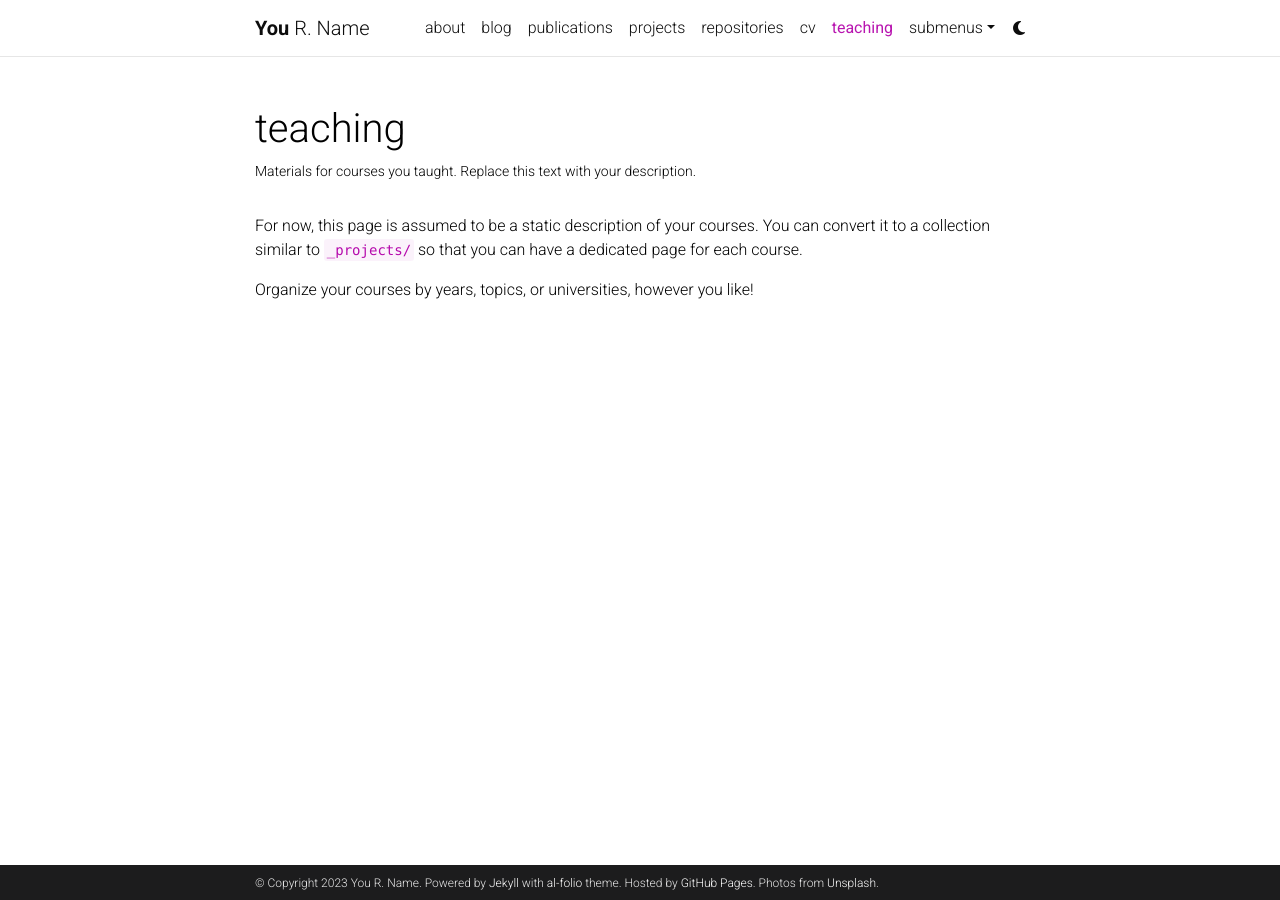
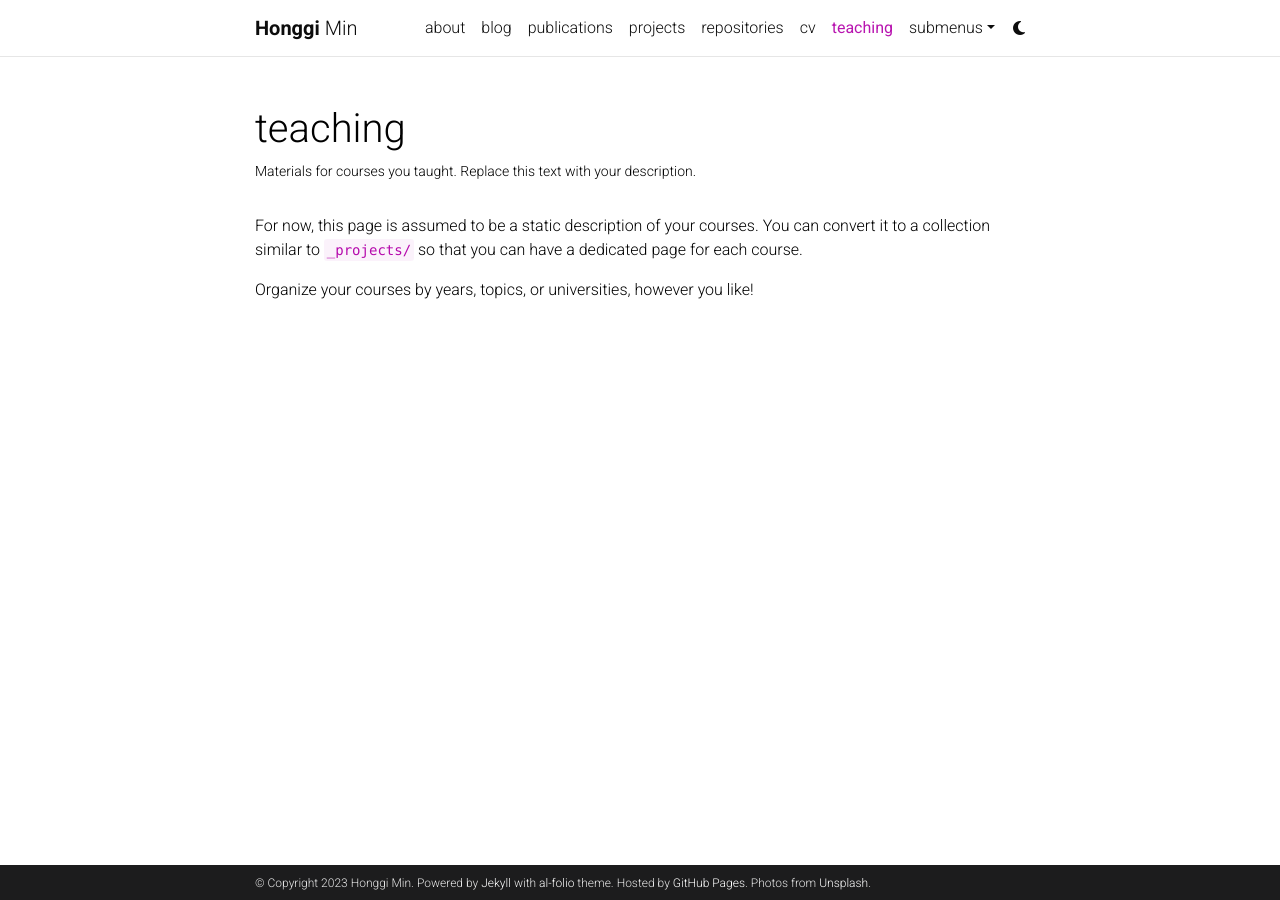
Before and after one commit to roomylot60/roomylot60.github.io, a Jekyll site: the page built from _pages/teaching.md, in a window 1280 px wide. Built offline with Jekyll 4.4.1, drawn with Linux system fonts in a browser that asks for light colours; comment, search, counter and statistics services are not loaded; a style sheet for code colours, icons or effects is not loaded.

Commit message:
URL Setting

```diff
--- a/_config.yml
+++ b/_config.yml
@@ -3,9 +3,9 @@
 # -----------------------------------------------------------------------------
 
 title: blank # the website title (if blank, full name will be used instead)
-first_name: You
-middle_name: R.
-last_name: Name
+first_name: Honggi
+middle_name:
+last_name: Min
 email: you@example.com
 description: > # the ">" symbol means to ignore newlines until "footer_text:"
   A simple, whitespace theme for academics. Based on [*folio](https://github.com/bogoli/-folio) design.
@@ -18,8 +18,8 @@
 lang: en # the language of your site (for example: en, fr, cn, ru, etc.)
 icon: ⚛️  # the emoji used as the favicon (alternatively, provide image name in /assets/img/)
 
-url: https://alshedivat.github.io # the base hostname & protocol for your site
-baseurl: /al-folio # the subpath of your site, e.g. /blog/
+url: https://roomylot60.github.io # the base hostname & protocol for your site
+baseurl:  # the subpath of your site, e.g. /blog/
 last_updated: false # set to true if you want to display last updated in the footer
 impressum_path:  # set to path to include impressum link in the footer, use the same path as permalink in a page, helps to conform with EU GDPR
 
```
